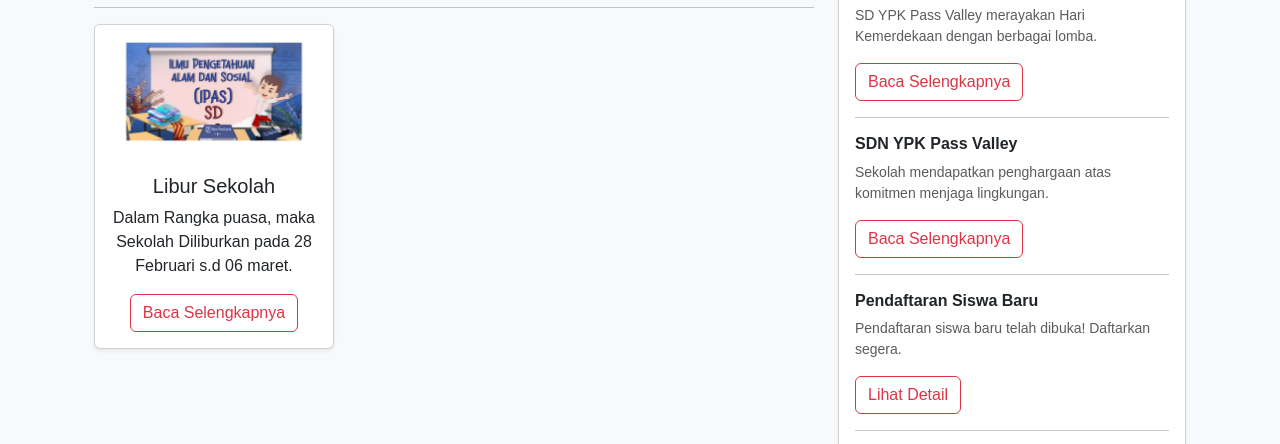
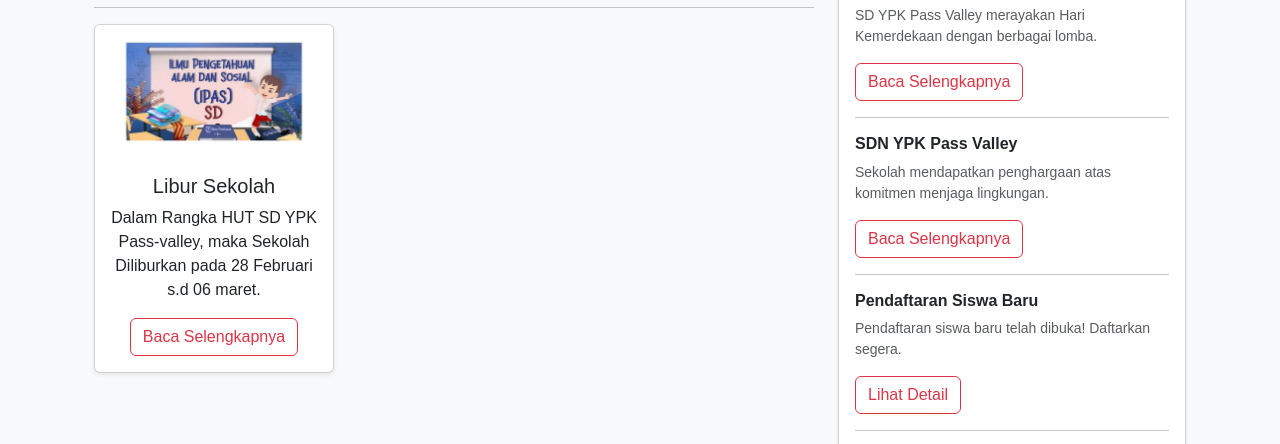
Before and after one commit to deborafanny/Sistem_Daftar_online_Sekolah, a plain HTML site: page berita.html in a window 1280 px wide. Shown: the part 355-799 px from the top of the page. Drawn offline with nearby package versions, Linux system fonts and the light colour scheme.

Commit message:
Update berita.html

```diff
--- a/berita.html
+++ b/berita.html
@@ -96,7 +96,7 @@
           <img src="img/lp.jpg" class="card-img-top" alt="Mata Pelajaran">
           <div class="card-body text-center">
             <h5 class="card-title">Libur Sekolah</h5>
-            <p class="card-text">Dalam Rangka puasa, maka Sekolah Diliburkan pada 28 Februari s.d 06 maret.</p>
+            <p class="card-text">Dalam Rangka HUT SD YPK Pass-valley, maka Sekolah Diliburkan pada 28 Februari s.d 06 maret.</p>
             <button class="btn btn-outline-danger mx-auto" data-bs-toggle="modal" data-bs-target="#infoModal" onclick="updateModal('Libur Sekolah', 'Libur Sekolah dalam rangka HUT Sekolah SD YPK PASS-VALLEY, maka Sekolah Diliburkan pada 28 Februari sampai dengan 06 maret 2025 dan akan kembali aktif pada tanggal 07 maret 2025.')">Baca Selengkapnya</button>
           </div>
         </div>
```
